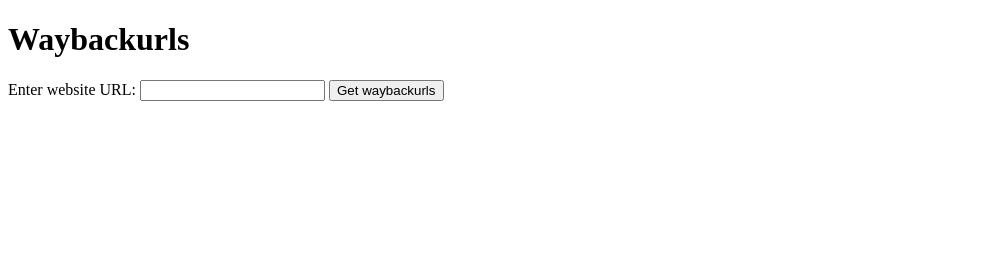
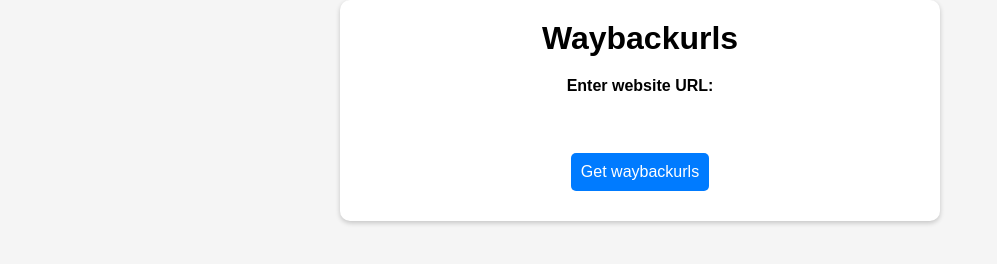
Before and after one commit to Hunt3r0x/waybackapp, a plain HTML site: page templates/index.html in a window 1280 px wide. Shown: the whole page, without its empty margins (0-997 px from the left). Drawn offline with Linux system fonts and the light colour scheme.

Commit message:
Update index.html

```diff
--- a/templates/index.html
+++ b/templates/index.html
@@ -1,14 +1,119 @@
 <!DOCTYPE html>
 <html>
-  <head>
-    <title>Waybackurls</title>
-  </head>
-  <body>
+<style>
+  * {
+    box-sizing: border-box;
+    font-family: Arial, sans-serif;
+    margin: 0;
+    padding: 0;
+  }
+
+  body {
+    background-color: #f5f5f5;
+  }
+
+  .container {
+    max-width: 600px;
+    margin: 0 auto;
+    padding: 20px;
+    background-color: #fff;
+    border-radius: 10px;
+    box-shadow: 0 2px 5px rgba(0, 0, 0, 0.2);
+  }
+
+  h1 {
+    text-align: center;
+    margin-bottom: 20px;
+  }
+
+  form {
+    display: flex;
+    flex-direction: column;
+    align-items: center;
+  }
+
+  label {
+    font-weight: bold;
+    margin-bottom: 10px;
+  }
+
+  input[type="text"],
+  button[type="submit"] {
+    padding: 10px;
+    font-size: 16px;
+    border: none;
+    border-radius: 5px;
+    margin-bottom: 10px;
+  }
+
+  input[type="text"] {
+    width: 100%;
+  }
+
+  button[type="submit"] {
+    background-color: #007bff;
+    color: #fff;
+    cursor: pointer;
+    transition: background-color 0.3s ease;
+  }
+
+  button[type="submit"]:hover {
+    background-color: #0062cc;
+  }
+</style>
+
+<head>
+  <title>Waybackurls</title>
+  <link rel="stylesheet" href="style.css">
+</head>
+
+<body>
+  <div class="container">
     <h1>Waybackurls</h1>
-    <form action="/waybackurls" method="post">
+    <form id="waybackurls-form">
       <label for="url">Enter website URL:</label>
       <input type="text" id="url" name="url" required>
-      <button type="submit">Get waybackurls</button>
+      <button type="submit" id="submit-btn">Get waybackurls</button>
     </form>
-  </body>
+    <div id="results"></div>
+  </div>
+  <script src="script.js"></script>
+  <script>
+    const form = document.getElementById('waybackurls-form');
+    const urlInput = document.getElementById('url');
+    const resultsContainer = document.getElementById('results');
+
+    form.addEventListener('submit', async (e) => {
+      e.preventDefault();
+
+      const url = urlInput.value;
+
+      try {
+        const response = await fetch('/waybackurls', {
+          method: 'POST',
+          body: JSON.stringify({ url }),
+          headers: {
+            'Content-Type': 'application/json',
+          },
+        });
+
+        const data = await response.json();
+
+        resultsContainer.innerHTML = '';
+
+        for (const result of data.results) {
+          const link = document.createElement('a');
+          link.href = result;
+          link.textContent = result;
+          resultsContainer.appendChild(link);
+          resultsContainer.appendChild(document.createElement('br'));
+        }
+      } catch (error) {
+        console.error(error);
+        resultsContainer.textContent = 'An error occurred while fetching the waybackurls.';
+      }
+    });
+  </script>
+</body>
+
 </html>
```
